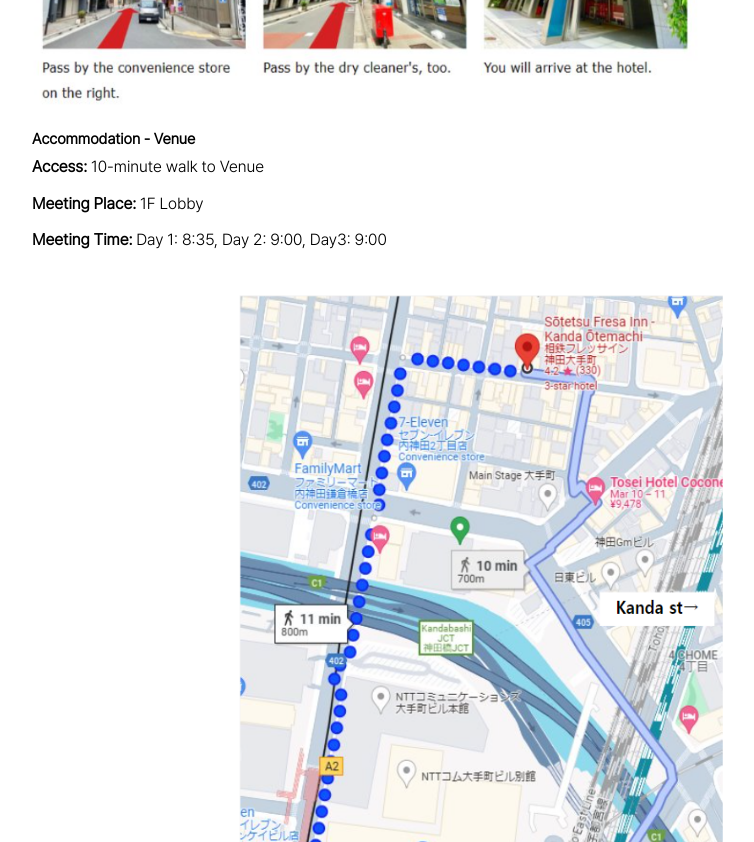
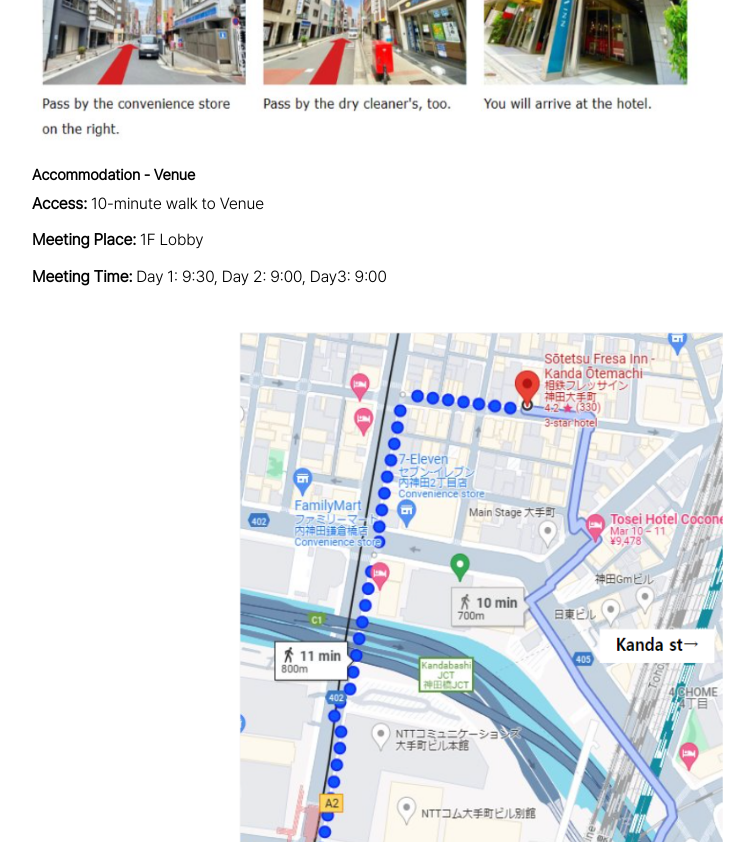
Before and after one commit to JohnWJun/AMM2024, a Next.js app: page /location in a window 1280 px wide. Shown: the part 4100-4942 px from the top of the page, without its empty margins (158-912 px from the left). Built offline with nearby package versions, Linux system fonts and the light colour scheme.

Commit message:
"17th commit"

```diff
--- a/src/app/location/page.tsx
+++ b/src/app/location/page.tsx
@@ -129,6 +129,7 @@
             <div className={style.group}>
                 <h5>Route2: Bus – Train (total 1150 Yen)​</h5>
                 ※ need to purchase bus ticket in advance <br/><br/>
+                ※ cash or IC card only acceptable (No Credit Card) <br/><br/>
                 <button><a href='https://www.keikyu-bus.co.jp/en/airport/h-tokyo/'>
                 <svg xmlns="http://www.w3.org/2000/svg" width="30px" height="30px" viewBox="0 -2 20 20">
                 <g id="bus-left" transform="translate(-2 -3.997)">
@@ -179,7 +180,7 @@
             <h5>Accommodation - Venue</h5>
             <strong>Access:</strong> 10-minute walk to Venue <br/><br/>
             <strong>Meeting Place:</strong> 1F Lobby​ <br/><br/>
-            <strong>Meeting Time:</strong> Day 1: 8:35, Day 2: 9:00, Day3: 9:00<br/><br/>
+            <strong>Meeting Time:</strong> Day 1: 9:30, Day 2: 9:00, Day3: 9:00<br/><br/>
                     <div className={style.imgBox}>
                     <Image
                     className={style.logo}
```
